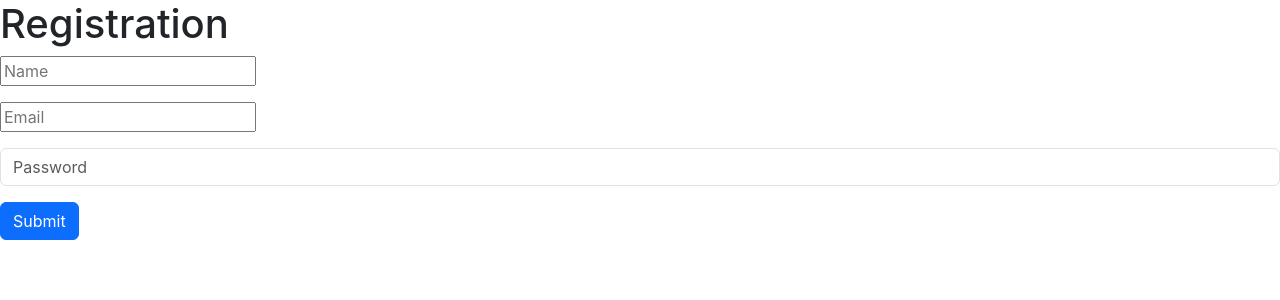
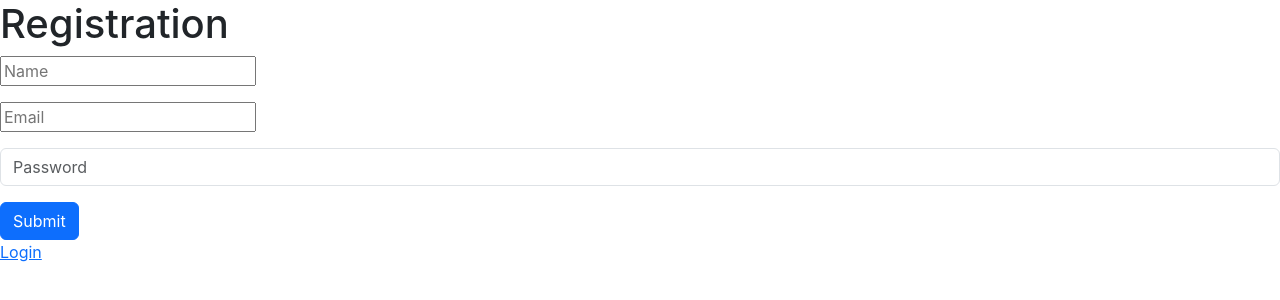
Before and after one commit to Jobanpreet333/frontend, a React (Create React App) app: page / in a window 1280 px wide. Shown: the top 300 px of the page. Built offline with nearby package versions, Linux system fonts and the light colour scheme.

Commit message:
Install axios and update dependencies

```diff
--- a/src/components/Regis.js
+++ b/src/components/Regis.js
@@ -40,11 +40,12 @@ function Regis() {
                 <div class="mb-3">
                     <input type="password" name="password" onChange={((e)=>setPassword(e.target.value))} class="form-control"  placeholder='Password' />
                 </div>
-<div><h4><a link="/login"></a></h4></div>
+
                 <button type="submit" class="btn btn-primary">Submit</button>
 
 
             </form>
+            <div><a href="/login">Login</a></div>
         </div>
     )
 }
```
